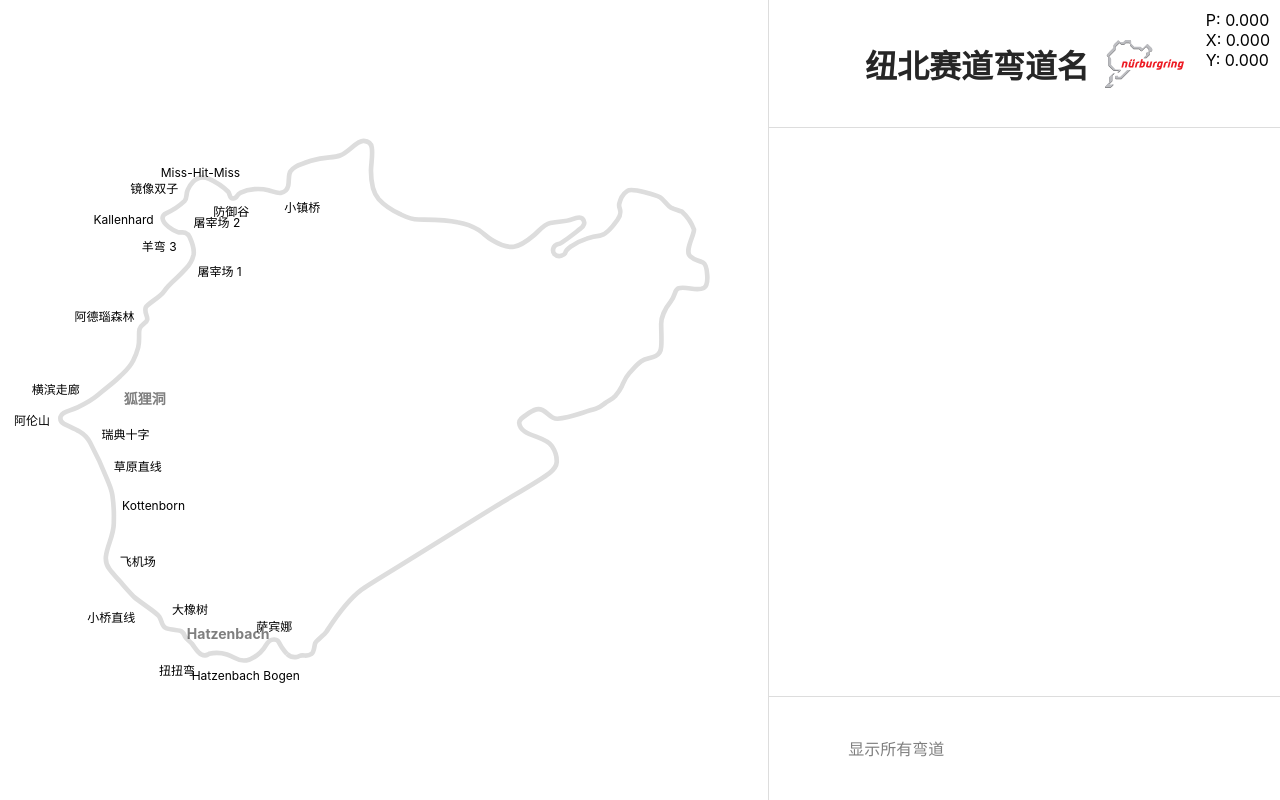
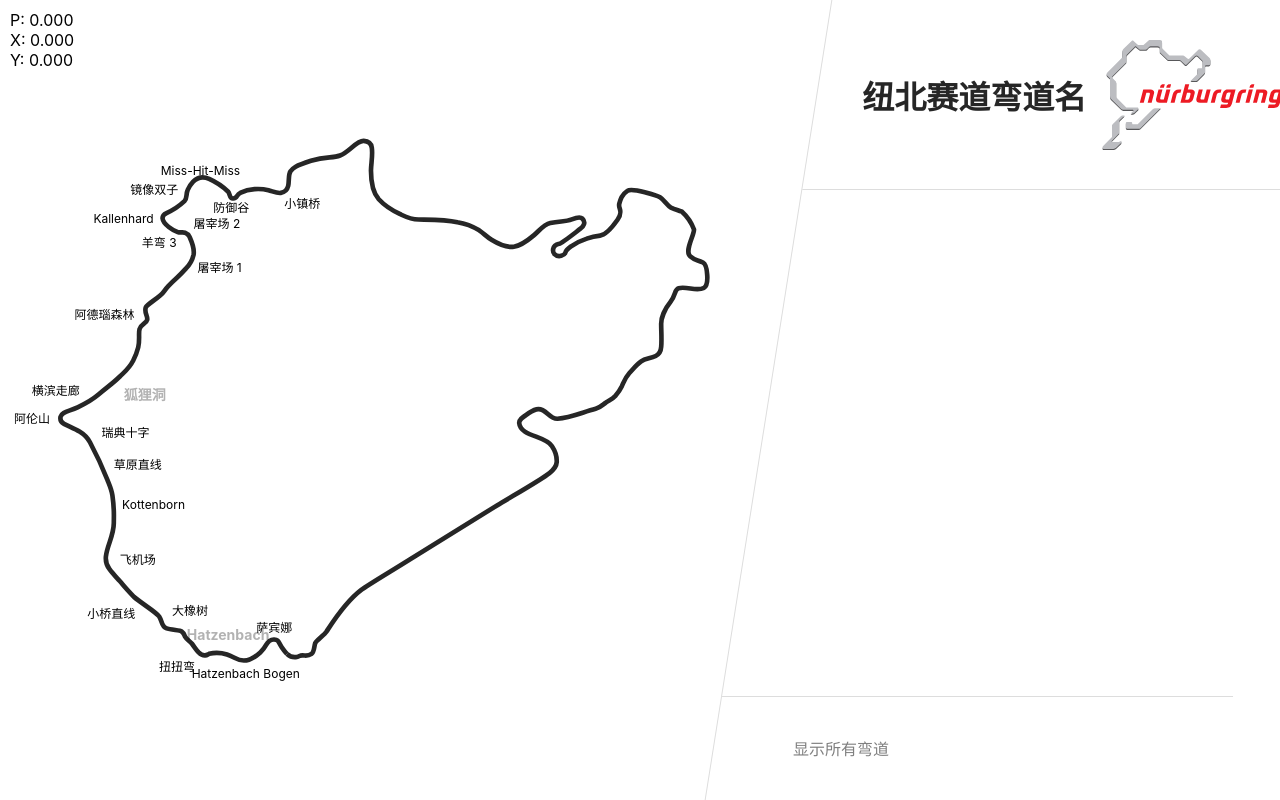
Before and after one commit to JJYing/Nurburgring-Map, a PHP site: page / in a window 1280 px wide. Run offline with PHP 8.4, Linux system fonts and the light colour scheme; some web fonts are replaced.

Commit message:
added images

```diff
--- a/assets/main.css
+++ b/assets/main.css
@@ -62,6 +62,12 @@ a{
 }
 .mobile-only{
 	display: none !important;
+}
+.skew-p{
+  transform: skew(-9deg);
+}
+.skew-n{
+  transform: skew(9deg);
 }
 
 
@@ -158,7 +165,7 @@ body{
 .base{
   fill: none;
   stroke-width: 4px;
-  stroke: var(--bg2);
+  stroke: var(--text1);
 }
 .base2{
   stroke-width: 6px;
@@ -166,8 +173,8 @@ body{
 }
 .progress{
   fill: none;
-  stroke: var(--text1);
-  stroke-width: 1.5px;
+  stroke: var(--bg1);
+  stroke-width: 1px;
   stroke-dasharray: var(--full);
   transition: all .2s ease-out;
   stroke-dashoffset: calc(var(--full) * (1 - var(--p)));
@@ -204,7 +211,7 @@ body{
 }
 .debug{
   position: fixed;
-  right: 10px; top: 10px;
+  left: 10px; top: 10px;
 }
 
 .corner-name{
@@ -217,6 +224,7 @@ body{
   /* background: var(--bg3); */
   /* translate: calc(var(--x) * 100%) 50%; */
   translate: var(--tX) var(--tY);
+  line-height: 1;
 }
 .corner-name:hover{
   color: var(--main);
@@ -233,10 +241,20 @@ body{
   opacity: 1;
   transition: all .2s var(--curve);
 }
+.corner-name.highlighted{
+  font-weight: 700;
+  color: var(--main);
+  transition: all .2s var(--curve);
+}
 .section-name{
-  color: var(--text2);
+  color: var(--text3);
   font-weight: 700;
   font-size: .875rem;
+}
+.section-name.highlighted{
+  font-weight: 700;
+  color: var(--main);
+  transition: all .2s var(--curve);
 }
 .miles{
   position: absolute;
@@ -263,17 +281,19 @@ body{
   background: var(--bg1);
 }
 .logo{
+  width: 100%;
+  border-bottom: 1px solid var(--bg2);
+}
+.logo > .inner{
   display: flex;
-  width: 100%;
   justify-content: center; align-items: center;
+  padding: var(--margin);
   gap: 1em;
-  border-bottom: 1px solid var(--bg2);
-  padding: var(--margin);
 }
 .logo > img{
   height: 3rem;
 }
-.logo > span{
+.logo > .inner > span{
   font-size: 2rem;
   font-weight: 700;
   color: var(--text1);
@@ -284,6 +304,7 @@ body{
   flex-direction: column;
   justify-content: center; align-items: flex-start;
   padding: var(--margin) calc(var(--margin) * 2);
+  position: relative;
 }
 .corner-info > .inner{
   transition: all .2s var(--curve);
--- a/index.html
+++ b/index.html
@@ -41,32 +41,36 @@
         </g>
         <use href="#track" class="progress"/>
       </svg>
-      <div v-for="c in corners" class="corner-name" :class="[ (c.st < p && p < c.ed) || showAllCornerNames ? 'show' : 'hidden', c.h, c.v ]" :style=" '--x:' + c.x + ';--y:' + c.y " @click="setP((c.st + c.ed) / 2)">
+      <div v-for="c in corners" class="corner-name" :class="[ (c.st < p) || showAllCornerNames ? 'show' : 'hidden', c.h, c.v, c.st < p && p < c.ed ? 'highlighted' : '' ]" :style=" '--x:' + c.x + ';--y:' + c.y " @click="setP(c.st)">
         {{c.ch}}
       </div>
-      <div v-for="c in sections" class="corner-name section-name" :class="[ (c.st < p && p < c.ed) || showAllCornerNames ? 'show' : 'hidden', c.h, c.v ]" :style=" '--x:' + c.x + ';--y:' + c.y " @click="setP((c.st + c.ed) / 2)">
+      <div v-for="c in sections" class="corner-name section-name" :class="[ (c.st < p) || showAllCornerNames ? 'show' : 'hidden', c.h, c.v, c.st < p && p < c.ed ? 'highlighted' : '']" :style=" '--x:' + c.x + ';--y:' + c.y " @click="setP((c.st + c.ed) / 2)">
         {{c.ch}}
       </div>
       <div class="miles" v-cloak v-if="p > 0">{{ (p * 20.832).toFixed(2)}} <em>KM</em></div>
     </div>
   </div>
-  <div class="desc">
+  <div class="desc skew-p">
     <div class="logo">
-      <span>纽北赛道弯道名</span><img src="assets/logo.svg" alt="纽北"/>
+      <div class="inner skew-n">
+        <span>纽北赛道弯道名</span><img src="assets/logo.svg" alt="纽北"/>
+      </div>
     </div>
     <div class="corner-info">
       <div class="inner" v-if="currentCorner" v-cloak>
-        <div class="primary" v-if="currentCorner.ch" :class="currentCorner.ch == currentCorner.nk ? 'qt' : '' ">{{currentCorner.ch}}</div>
-        <div class="nickname qt" v-if="currentCorner.nk && currentCorner.ch != currentCorner.nk">{{currentCorner.nk}}</div>
-        <div class="secondary" v-if="currentCorner.de">🇩🇪 {{currentCorner.de}}<span class="en" v-if="currentCorner.en"> · 🇬🇧 {{currentCorner.en}}</span></div>
-        <div class="more" v-if="currentCorner.more">{{currentCorner.more}}</div>
-        <div class="thumbs" v-if="currentCorner.imgs">
-          <img class="thumb" v-for="img in currentCorner.imgs" :src=" 'https://s.anyway.red/nurburgring/' + img.src"/>
-        </div>
+        <div class="primary skew-n" v-if="currentCorner.ch" :class="currentCorner.ch == currentCorner.nk ? 'qt' : '' ">{{currentCorner.ch}}</div>
+        <div class="nickname qt skew-n" v-if="currentCorner.nk && currentCorner.ch != currentCorner.nk">{{currentCorner.nk}}</div>
+        <div class="secondary skew-n" v-if="currentCorner.de">🇩🇪 {{currentCorner.de}}<span class="en" v-if="currentCorner.en"> · 🇬🇧 {{currentCorner.en}}</span></div>
+        <div class="more skew-n" v-if="currentCorner.more">{{currentCorner.more}}</div>
+      </div>
+      <div class="thumbs skew-n" v-if="currentCorner && currentCorner.imgs" v-cloak>
+        <img class="thumb" v-for="img in currentCorner.imgs" :src=" 'https://s.anyway.red/nurburgring/' + img.src + '!/fw/300/quality/68/progressive/true/ignore-error/true' "/>
       </div>
     </div>
     <div class="controls">
-      <div @click="showAllCornerNames = !showAllCornerNames">显示所有弯道</div>
+      <div class="inner skew-n">
+        <div @click="showAllCornerNames = !showAllCornerNames">显示所有弯道</div>
+      </div>
     </div>
   </div>
 </div>
```
Also changed, not shown: other parts of assets/main.css (+41 -8 lines).
